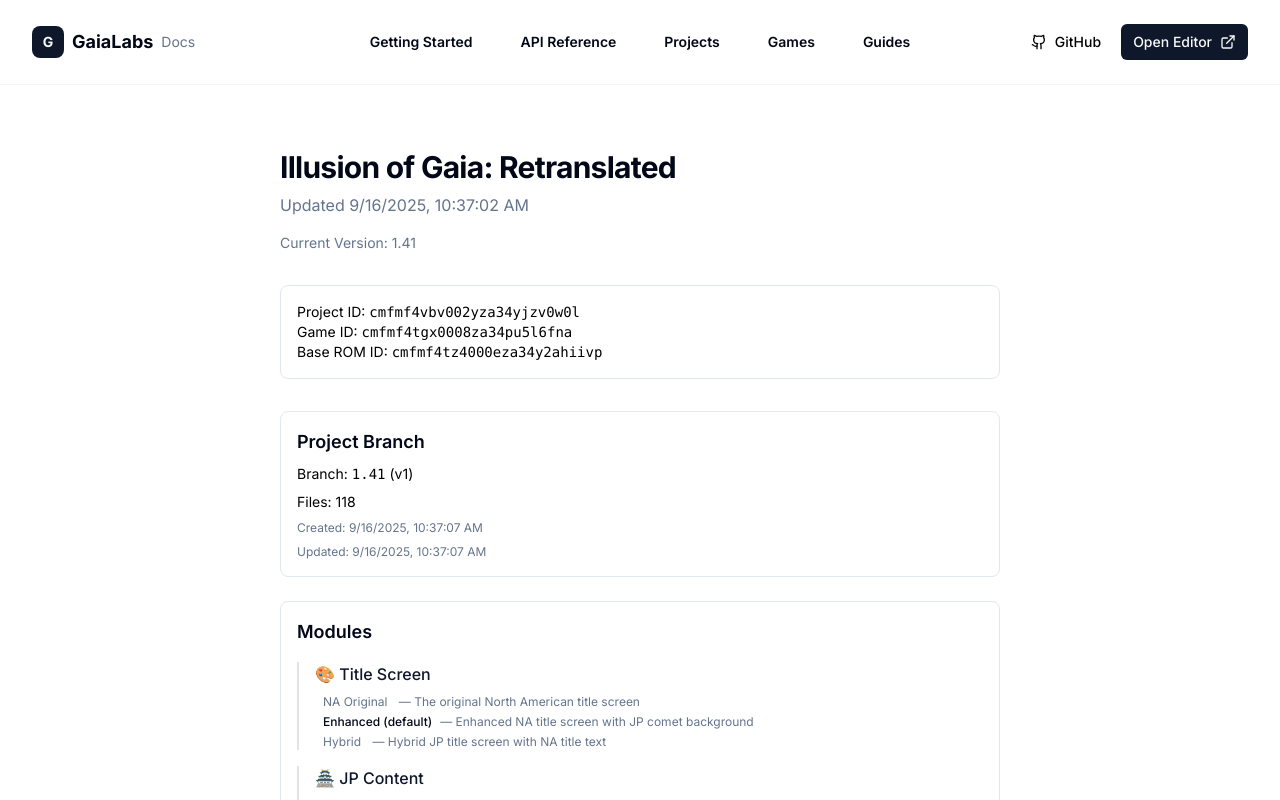
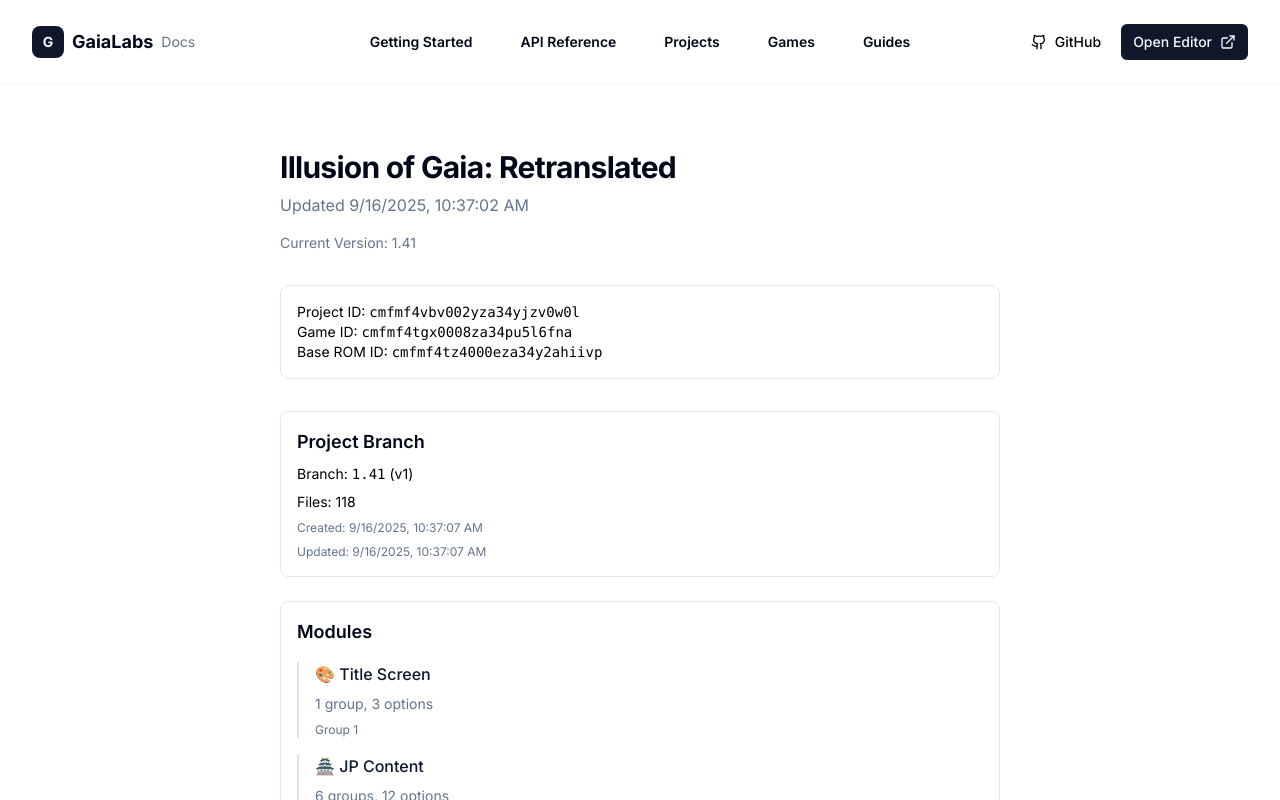
Before and after one commit to Azarem/gaia-docs, a Next.js app: page /projects/illusion-of-gaia-retranslated in a window 1280 px wide. Shown: the top 800 px of the page. Built offline with nearby package versions, Linux system fonts and the light colour scheme.

Commit message:
Fix for slug generation

```diff
--- a/src/app/projects/[slug]/modules/[module-slug]/page.tsx
+++ b/src/app/projects/[slug]/modules/[module-slug]/page.tsx
@@ -1,20 +1,6 @@
 import Link from 'next/link';
 import { notFound } from 'next/navigation';
 import projectsJson from '@/generated/projects.json';
-// Import slugify function locally since module path is too complex
-function slugify(value) {
-  const normalized = String(value ?? '')
-    .normalize('NFKD')
-    .replace(/[\u0300-\u036f]/g, '')
-    .toLowerCase();
-
-  const hyphenated = normalized
-    .replace(/[^a-z0-9]+/g, '-')
-    .replace(/-{2,}/g, '-')
-    .replace(/^-+|-+$/g, '');
-
-  return hyphenated;
-}
 
 export const dynamic = 'force-static';
 
@@ -32,6 +18,7 @@
 
 type Module = {
   name: string;
+  slug: string;
   groups: ModuleGroup[];
 };
 
@@ -55,7 +42,7 @@
       for (const module of project.activeBranch.modules) {
         params.push({
           slug: project.slug,
-          'module-slug': slugify(module.name)
+          'module-slug': module.slug
         });
       }
     }
@@ -77,7 +64,7 @@
     notFound();
   }
 
-  const module = project.activeBranch?.modules?.find((m) => slugify(m.name) === moduleSlug);
+  const module = project.activeBranch?.modules?.find((m) => m.slug === moduleSlug);
 
   if (!module) {
     notFound();
@@ -103,6 +90,39 @@
             <h2 className="text-lg font-semibold text-foreground">
               {group.name || `Configuration Group ${groupIndex + 1}`}
             </h2>
+            <div className="mt-4 space-y-3">
+              {group.options.map((option, optionIndex) => (
+                <div
+                  key={optionIndex}
+                  className={`p-3 rounded-md border ${
+                    option.default
+                      ? 'border-primary bg-primary/5'
+                      : 'border-border bg-background'
+                  }`}
+                >
+                  <div className="flex items-center justify-between">
+                    <h3 className="font-medium text-foreground">
+                      {option.name}
+                      {option.default && (
+                        <span className="ml-2 text-xs bg-primary text-primary-foreground px-2 py-0.5 rounded">
+                          default
+                        </span>
+                      )}
+                    </h3>
+                    {option.module && (
+                      <span className="text-xs text-muted-foreground font-mono bg-muted px-2 py-1 rounded">
+                        {option.module}
+                      </span>
+                    )}
+                  </div>
+                  {option.description && (
+                    <p className="mt-1 text-sm text-muted-foreground">
+                      {option.description}
+                    </p>
+                  )}
+                </div>
+              ))}
+            </div>
           </div>
         ))}
       </div>
--- a/src/app/projects/[slug]/page.tsx
+++ b/src/app/projects/[slug]/page.tsx
@@ -1,19 +1,5 @@
 import Link from 'next/link';
 import projectsJson from '@/generated/projects.json';
-// Import slugify function locally since module path is complex
-function slugify(value) {
-  const normalized = String(value ?? '')
-    .normalize('NFKD')
-    .replace(/[\u0300-\u036f]/g, '')
-    .toLowerCase();
-
-  const hyphenated = normalized
-    .replace(/[^a-z0-9]+/g, '-')
-    .replace(/-{2,}/g, '-')
-    .replace(/^-+|-+$/g, '');
-
-  return hyphenated;
-}
 
 export const dynamic = 'force-static';
 
@@ -31,6 +17,7 @@
 
 type Module = {
   name: string;
+  slug: string;
   groups: ModuleGroup[];
 };
 
@@ -55,8 +42,8 @@
     id: string;
     name: string | null;
     version: number | null;
-    game?: { id: string; name: string };
-    region?: { id: string; name: string }
+    game?: { id: string; name: string; slug: string };
+    region?: { id: string; name: string; slug: string }
   } | null;
   platformBranch?: {
     id: string;
@@ -147,30 +134,19 @@
                   <div key={moduleIndex} className="border-l-2 border-muted-foreground/20 pl-4">
                     <h3 className="font-medium text-foreground">
                       <Link
-                        href={`/projects/${project.slug}/modules/${slugify(module.name)}`}
+                        href={`/projects/${project.slug}/modules/${module.slug}`}
                         className="hover:underline text-primary"
                       >
                         {module.name}
                       </Link>
                     </h3>
-                    <div className="mt-2 space-y-2">
+                    <div className="mt-2 text-sm text-muted-foreground">
+                      {module.groups.length} group{module.groups.length !== 1 ? 's' : ''}, {module.groups.reduce((sum, group) => sum + group.options.length, 0)} option{module.groups.reduce((sum, group) => sum + group.options.length, 0) !== 1 ? 's' : ''}
+                    </div>
+                    <div className="mt-2 space-y-1">
                       {module.groups?.map((group, groupIndex) => (
-                        <div key={groupIndex} className="text-sm">
-                          {group.name && (
-                            <div className="font-medium text-muted-foreground">{group.name}</div>
-                          )}
-                          <div className="ml-2 space-y-1">
-                            {group.options?.map((option, optionIndex) => (
-                              <div key={optionIndex} className="text-xs">
-                                <span className={option.default ? 'font-medium text-foreground' : 'text-muted-foreground'}>
-                                  {option.name} {option.default && '(default)'}
-                                </span>
-                                {option.description && (
-                                  <span className="ml-2 text-muted-foreground">— {option.description}</span>
-                                )}
-                              </div>
-                            ))}
-                          </div>
+                        <div key={groupIndex} className="text-xs text-muted-foreground">
+                          {group.name || `Group ${groupIndex + 1}`}
                         </div>
                       ))}
                     </div>
@@ -200,7 +176,7 @@
                 {branch.gameRomBranch?.game && (
                   <div>Game:
                     <Link
-                      href={`/games/${branch.platformBranch?.platform?.slug}/${slugify(branch.gameRomBranch.game.name)}`}
+                      href={`/games/${branch.platformBranch?.platform?.slug}/${branch.gameRomBranch.game.slug}`}
                       className="ml-1 text-primary hover:underline"
                     >
                       {branch.gameRomBranch.game.name}
@@ -210,7 +186,7 @@
                 {branch.gameRomBranch?.region && branch.gameRomBranch?.game && branch.platformBranch?.platform && (
                   <div>Region:
                     <Link
-                      href={`/games/${branch.platformBranch.platform.slug}/${slugify(branch.gameRomBranch.game.name)}/${slugify(branch.gameRomBranch.region.name)}`}
+                      href={`/games/${branch.platformBranch.platform.slug}/${branch.gameRomBranch.game.slug}/${branch.gameRomBranch.region.slug}`}
                       className="ml-1 text-primary hover:underline"
                     >
                       {branch.gameRomBranch.region.name}
--- a/src/generated/baseroms.json
+++ b/src/generated/baseroms.json
@@ -1,7 +1,7 @@
 {
   "source": {
     "table": "BaseRom",
-    "fetchedAt": "2025-09-17T04:50:24.385Z"
+    "fetchedAt": "2025-09-17T05:11:35.185Z"
   },
   "baseRoms": {
     "gaialabs-baserom": {
--- a/src/generated/developers.json
+++ b/src/generated/developers.json
@@ -1,7 +1,7 @@
 {
   "source": {
     "table": "Developer",
-    "fetchedAt": "2025-09-17T04:50:24.735Z"
+    "fetchedAt": "2025-09-17T05:11:35.794Z"
   },
   "developers": {
     "enix": {
--- a/src/generated/games.json
+++ b/src/generated/games.json
@@ -1,7 +1,7 @@
 {
   "source": {
     "table": "Game",
-    "fetchedAt": "2025-09-17T04:50:24.669Z"
+    "fetchedAt": "2025-09-17T05:11:35.674Z"
   },
   "games": {
     "illusion-of-gaia": {
--- a/src/generated/platforms.json
+++ b/src/generated/platforms.json
@@ -1,7 +1,7 @@
 {
   "source": {
     "table": "Platform",
-    "fetchedAt": "2025-09-17T04:50:24.256Z"
+    "fetchedAt": "2025-09-17T05:11:34.916Z"
   },
   "platforms": {
     "snes": {
--- a/src/generated/projects.json
+++ b/src/generated/projects.json
@@ -1,7 +1,7 @@
 {
   "source": {
     "url": "https://adwobxutnpmjbmhdxrzx.supabase.co/rest/v1/Project",
-    "fetchedAt": "2025-09-17T04:50:23.933Z"
+    "fetchedAt": "2025-09-17T05:11:34.397Z"
   },
   "projects": [
     {
@@ -44,7 +44,8 @@
                   }
                 ]
               }
-            ]
+            ],
+            "slug": "title-screen"
           },
           {
             "name": "🏯 JP Content",
@@ -133,7 +134,8 @@
                   }
                 ]
               }
-            ]
+            ],
+            "slug": "jp-content"
           },
           {
             "name": "⚡ Quality of Life",
@@ -220,7 +222,8 @@
                   }
                 ]
               }
-            ]
+            ],
+            "slug": "quality-of-life"
           },
           {
             "name": "📚 Cut Content",
@@ -250,7 +253,8 @@
                   }
                 ]
               }
-            ]
+            ],
+            "slug": "cut-content"
           },
           {
             "name": "✨ Extras",
@@ -311,7 +315,8 @@
                   }
                 ]
               }
-            ]
+            ],
+            "slug": "extras"
           }
         ],
         "fileCount": 118,
@@ -337,11 +342,13 @@
           "version": 1,
           "game": {
             "id": "cmfmf4tgx0008za34pu5l6fna",
-            "name": "Illusion of Gaia"
+            "name": "Illusion of Gaia",
+            "slug": "illusion-of-gaia"
           },
           "region": {
             "id": "cmfmf4td70004za34671tza75",
-            "name": "US"
+            "name": "US",
+            "slug": "us"
           }
         },
         "platformBranch": {
--- a/src/generated/regions.json
+++ b/src/generated/regions.json
@@ -1,7 +1,7 @@
 {
   "source": {
     "table": "Region",
-    "fetchedAt": "2025-09-17T04:50:24.801Z"
+    "fetchedAt": "2025-09-17T05:11:35.856Z"
   },
   "regions": {
     "us": {
```
Also changed, not shown: scripts/generate-projects.mjs (+6 -3 lines), src/generated/gameroms.json, src/generated/schema.json.
